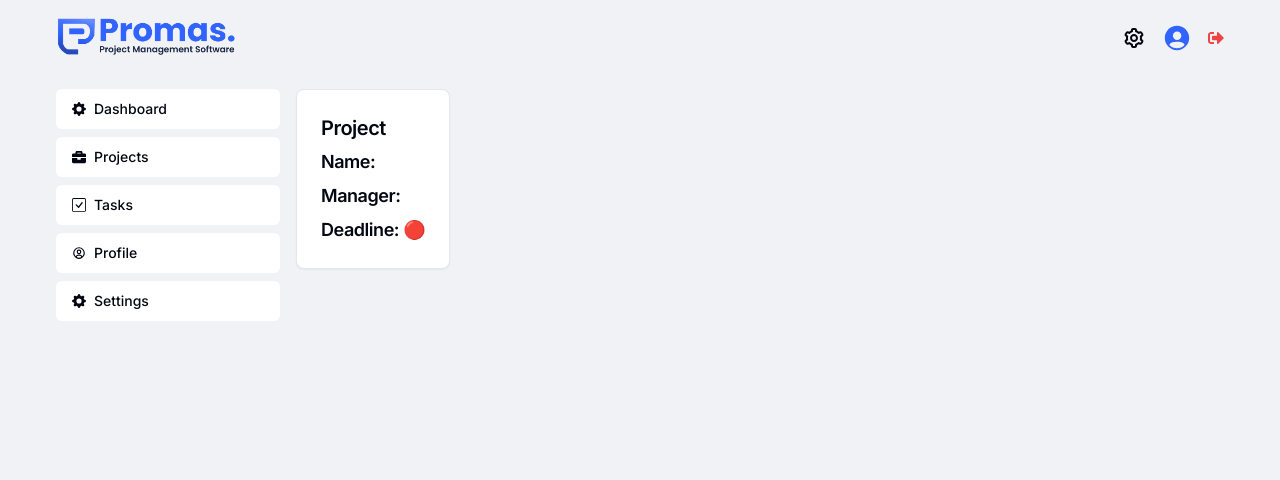
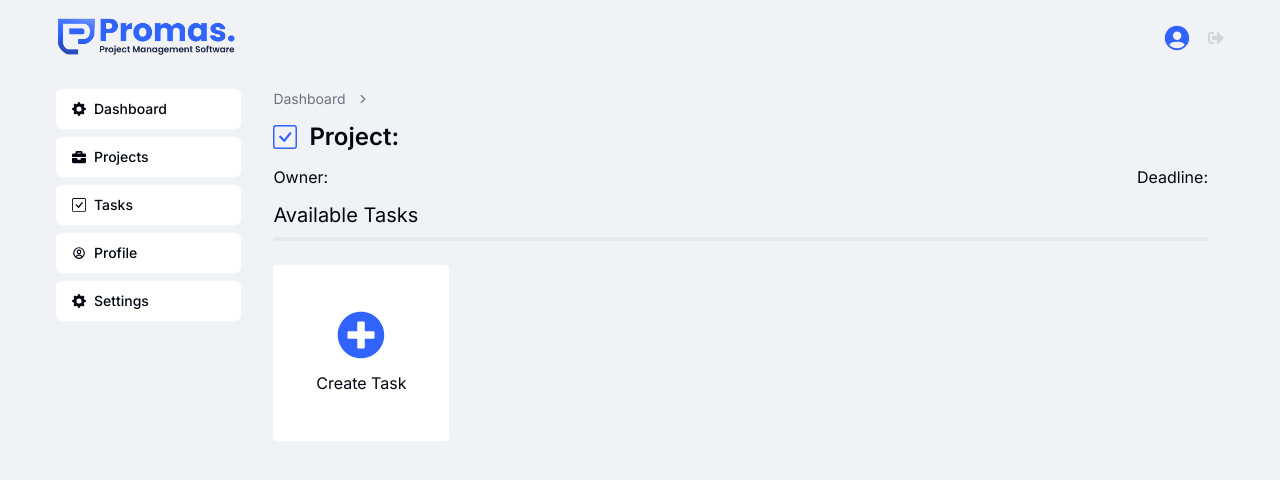
Before and after one commit to rahin21/promas, a Next.js app: page /dashboard/projects/1 in a window 1280 px wide. Shown: the top 480 px of the page. Built offline with nearby package versions, Linux system fonts and the light colour scheme; no server answers; the database is empty.

Commit message:
task page

```diff
--- a/app/dashboard/header.tsx
+++ b/app/dashboard/header.tsx
@@ -1,13 +1,10 @@
 "use client";
 import Image from "next/image";
 import Link from "next/link";
-import { usePathname, useRouter } from "next/navigation";
+import { usePathname } from "next/navigation";
 import logo from "@/public/images/logo.png";
 import LogoutButton from "@/components/logoutButton";
-import { ImHome } from "react-icons/im";
 import { IoPersonCircleSharp } from "react-icons/io5";
-import { BiCog } from "react-icons/bi";
-import CreateProject from "./create-project";
 export default function Header() {
   const path = usePathname();
   return (
@@ -19,10 +16,6 @@ export default function Header() {
           </Link>
         </div>
         <div className="flex gap-4 items-center">
-          {(path === "/dashboard") && <CreateProject />}
-          <Link href="/settings" className="text-2xl">
-            <BiCog />
-          </Link>
           <Link href="/profile" className="text-3xl text-primary">
             <IoPersonCircleSharp />
           </Link>
--- a/app/dashboard/layout.tsx
+++ b/app/dashboard/layout.tsx
@@ -23,7 +23,7 @@ export default function RootLayout({
       <Header></Header>
       <main className="container flex gap-4">
         <Sidebar></Sidebar>
-        <div className="py-3">{children}</div>
+        <div className="py-3 w-full">{children}</div>
       </main>
     </>
   );
--- a/app/dashboard/projects/[id]/page.tsx
+++ b/app/dashboard/projects/[id]/page.tsx
@@ -1,13 +1,11 @@
-import { db } from "@/app/firebase/config";
 import { fetchDocumentById } from "@/lib/getProjectById";
 import React from "react";
-import {
-  Card,
-  CardHeader,
-  CardTitle,
-} from "@/components/ui/card";
+import { BreadcrumbSection } from "../../breadcrumb";
+import { BsCheckSquare } from "react-icons/bs";
+import CreateTask from "@/components/task/createTask";
 
 async function Project({ params }: { params: { id: string } }) {
+
   const { id } = params;
   let data;
 
@@ -16,28 +14,26 @@ async function Project({ params }: { params: { id: string } }) {
   } catch (error) {
     console.log(error);
   }
-  console.log(data);
+
   return (
-    <div>
-      <Card>
-        <CardHeader>
-          <CardTitle className="font-semibold text-xl capitalize">
-            Project
-          </CardTitle>
-          <CardTitle className="font-semibold text-lg capitalize">
-            Name: {data?.name}
-          </CardTitle>
-          <CardTitle className="font-semibold text-lg ">
-            Manager: {data?.owner}{" "}
-          </CardTitle>
-          <CardTitle className="font-semibold text-lg ">
-            Deadline: {data?.deadline} 🔴
-          </CardTitle>
-        </CardHeader>
-      </Card>
-
-
-    </div>
+    <section className="w-full">
+      <div className="container">
+        <BreadcrumbSection item={data?.name} />
+        <h1 className="font-semibold text-2xl py-3 flex gap-3 items-center">
+          <BsCheckSquare className="text-primary" />
+          Project: {data?.name}
+        </h1>
+        <div className="flex justify-between mb-3">
+          <div>Owner: {data?.owner}</div>
+          <div>Deadline: {data?.deadline}</div>
+        </div>
+        <h2 className="fw-bold text-xl mb-2">Available Tasks</h2>
+        <div className="bg-gray-200 h-1 w-full mb-3"></div>
+        <div className="flex flex-wrap gap-4 py-3">
+          <CreateTask />
+        </div>
+      </div>
+    </section>
   );
 }
 
--- /dev/null
+++ b/app/dashboard/tasks/[id]/page.tsx
@@ -0,0 +1,58 @@
+import { fetchDocumentById } from "@/lib/getProjectById";
+import React from "react";
+import {
+  Card,
+  CardHeader,
+  CardTitle,
+} from "@/components/ui/card";
+import { BreadcrumbSection } from "../../breadcrumb";
+import CreateProject from "@/components/project/createProject";
+import { BsCheckSquare } from "react-icons/bs";
+
+async function Project({ params }: { params: { id: string } }) {
+
+  const { id } = params;
+  let data;
+
+  try {
+    data = await fetchDocumentById("projects", id);
+  } catch (error) {
+    console.log(error);
+  }
+  console.log(data);
+
+  return (
+    <section className="w-full">
+        <div className="container">
+          <BreadcrumbSection item={"Home"} />
+          <h1 className="font-semibold text-2xl py-3 flex gap-3 items-center">
+            <BsCheckSquare/>
+            Project: {data?.name}
+          </h1>
+          <div className="bg-gray-200 h-1 w-full mb-4"></div>
+          <h2 className="fw-bold text-xl">Available Tasks</h2>
+          <div className="flex flex-wrap gap-4 py-3">
+            <CreateProject />
+          </div>
+        </div>
+      <Card>
+        <CardHeader>
+          <CardTitle className="font-semibold text-xl capitalize">
+            Project
+          </CardTitle>
+          <CardTitle className="font-semibold text-lg capitalize">
+            Name: {data?.name}
+          </CardTitle>
+          <CardTitle className="font-semibold text-lg ">
+            Manager: {data?.owner}{" "}
+          </CardTitle>
+          <CardTitle className="font-semibold text-lg ">
+            Deadline: {data?.deadline} 🔴
+          </CardTitle>
+        </CardHeader>
+      </Card>
+    </section>
+  );
+}
+
+export default Project;
--- a/app/page.tsx
+++ b/app/page.tsx
@@ -1,21 +1,7 @@
-'use client'
 import React from 'react';
-import { db } from '@/app/firebase/config';
-import { query, ref, set } from "firebase/database";
 import { Button } from "@/components/ui/button";
-import { collection, getDocs, addDoc, CollectionReference, DocumentData, QuerySnapshot, updateDoc, doc } from 'firebase/firestore';
 import Link from 'next/link';
 
-const project_data = {
-    name: "Todo App",
-    owner: "c35asd8f43513asdf45asdf5a1sd3f4asdf",
-    deadline: new Date(),
-    tasks: [
-        "e354315asdf354a3s545s8",
-        "e3535451351f354a3s545s8",
-        "e3543351354adsf53s545s8"
-    ]
-}
 
 async function Index() {
 
--- a/components/logoutButton.tsx
+++ b/components/logoutButton.tsx
@@ -14,7 +14,7 @@ const LogoutButton = () => {
   };
 
   return (
-    <button className='text-destructive' onClick={handleLogout}>
+    <button className='text-gray-300' onClick={handleLogout}>
       <FaSignOutAlt/>
     </button>
   );
--- /dev/null
+++ b/components/project/createProject.tsx
@@ -0,0 +1,50 @@
+"use client";
+import { ProjectForm } from "@/components/project/projectForm"
+import {
+    Dialog,
+    DialogContent,
+    DialogDescription,
+    DialogHeader,
+    DialogTitle,
+    DialogTrigger,
+} from "@/components/ui/dialog"
+import { useEffect, useState } from "react";
+import { useAuthState } from "react-firebase-hooks/auth";
+import { auth } from "@/app/firebase/config";
+import { FaPlus, FaPlusCircle } from "react-icons/fa";
+
+export default function CreateProject() {
+
+    const [userEmail, setUserEmail] = useState<string | null>(null);
+    const [user, loading, error] = useAuthState(auth);
+
+    useEffect(() => {
+        if (!loading) {
+            if (!user) {
+                console.log("no user");
+            } else {
+                setUserEmail(user.email);
+            }
+        }
+    }, [user, loading]);
+
+    return (
+        <Dialog>
+            <DialogTrigger asChild>
+                <div className="w-44 min-h-44 rounded-sm bg-white popup-hover flex flex-col justify-center items-center gap-3">
+                <FaPlusCircle className="text-5xl text-primary" />
+                    Create Project
+                </div>
+            </DialogTrigger>
+            <DialogContent className="sm:max-w-[425px]">
+                <DialogHeader>
+                    <DialogTitle className="text-2xl">Add New Project</DialogTitle>
+                    <DialogDescription>
+                        Fillup the form below to add a new project.
+                    </DialogDescription>
+                </DialogHeader>
+                <ProjectForm userEmail={userEmail} />
+            </DialogContent>
+        </Dialog>
+    )
+}
--- a/app/dashboard/create-project.tsx
+++ b/components/task/createTask.tsx
@@ -1,22 +1,19 @@
 "use client";
-import { ProjectForm } from "@/components/project/projectForm"
-import { Button } from "@/components/ui/button"
 import {
     Dialog,
     DialogContent,
     DialogDescription,
-    DialogFooter,
     DialogHeader,
     DialogTitle,
     DialogTrigger,
 } from "@/components/ui/dialog"
-import { useRouter } from "next/router";
 import { useEffect, useState } from "react";
 import { useAuthState } from "react-firebase-hooks/auth";
-import { auth } from "../firebase/config";
-import { FaPlus } from "react-icons/fa";
+import { auth } from "../../app/firebase/config";
+import { FaPlusCircle } from "react-icons/fa";
+import { TaskForm } from "./taskForm";
 
-export default function CreateProject() {
+export default function CreateTask() {
 
     const [userEmail, setUserEmail] = useState<string | null>(null);
     const [user, loading, error] = useAuthState(auth);
@@ -34,19 +31,19 @@ export default function CreateProject() {
     return (
         <Dialog>
             <DialogTrigger asChild>
-                <Button variant={"outline"}>
-                    <span className="mr-3"><FaPlus /></span>
-                    Add New Project
-                </Button>
+                <div className="w-44 min-h-44 rounded-sm bg-white popup-hover flex flex-col justify-center items-center gap-3">
+                <FaPlusCircle className="text-5xl text-primary" />
+                    Create Task
+                </div>
             </DialogTrigger>
             <DialogContent className="sm:max-w-[425px]">
                 <DialogHeader>
-                    <DialogTitle className="text-xl">Add New Project</DialogTitle>
+                    <DialogTitle className="text-2xl">Add New Task</DialogTitle>
                     <DialogDescription>
-                        Make changes to your profile here. Click save when {"you're"} done.
+                        Fillup the form below to add a new task.
                     </DialogDescription>
                 </DialogHeader>
-                <ProjectForm userEmail={userEmail} />
+                <TaskForm userEmail={userEmail} />
             </DialogContent>
         </Dialog>
     )
--- /dev/null
+++ b/components/task/taskForm.tsx
@@ -0,0 +1,76 @@
+import { zodResolver } from "@hookform/resolvers/zod";
+import { useForm } from "react-hook-form";
+import { z } from "zod";
+
+import { Button } from "@/components/ui/button";
+import {
+  Form,
+  FormControl,
+  FormField,
+  FormItem,
+  FormLabel,
+  FormMessage,
+} from "@/components/ui/form";
+import { Input } from "@/components/ui/input";
+
+const formSchema = z.object({
+  task_name: z.string().min(2, {
+    message: "project_name must be at least 2 characters.",
+  }),
+  assignee: z.string(),
+  deadline: z.string().min(2, {}),
+});
+
+export function TaskForm({ userEmail }: { userEmail: string | null }) {
+
+  const form = useForm<z.infer<typeof formSchema>>({
+    resolver: zodResolver(formSchema)
+  });
+
+  return (
+    <Form {...form} >
+      <form className="space-y-4 w-full">
+        <FormField
+          control={form.control}
+          name="task_name"
+          render={({ field }) => (
+            <FormItem>
+              <FormLabel>Project Name</FormLabel>
+              <FormControl>
+                <Input placeholder="Enter the project name" {...field} />
+              </FormControl>
+              <FormMessage />
+            </FormItem>
+          )}
+        />
+        <FormField
+          control={form.control}
+          name="deadline"
+          render={({ field }) => (
+            <FormItem>
+              <FormLabel>Deadline</FormLabel>
+              <FormControl>
+                <Input type="datetime-local" placeholder="" {...field} />
+              </FormControl>
+              <FormMessage />
+            </FormItem>
+          )}
+        />
+        <FormField
+          control={form.control}
+          name="assignee"
+          render={({ field }) => (
+            <FormItem>
+              <FormLabel>Assignee</FormLabel>
+              <FormControl>
+                <Input type="text" placeholder="" {...field} />
+              </FormControl>
+              <FormMessage />
+            </FormItem>
+          )}
+        />
+        <Button type="submit" className="my-3 px-6">Create Task</Button>
+      </form>
+    </Form>
+  );
+}
--- a/components/tasks/taskForm.tsx
+++ /dev/null
@@ -1,9 +0,0 @@
-import React from 'react'
-
-function TaskForm() {
-  return (
-    <div>TaskForm</div>
-  )
-}
-
-export default TaskForm
```
Also changed, not shown: app/dashboard/page.tsx (+11 -3 lines).
